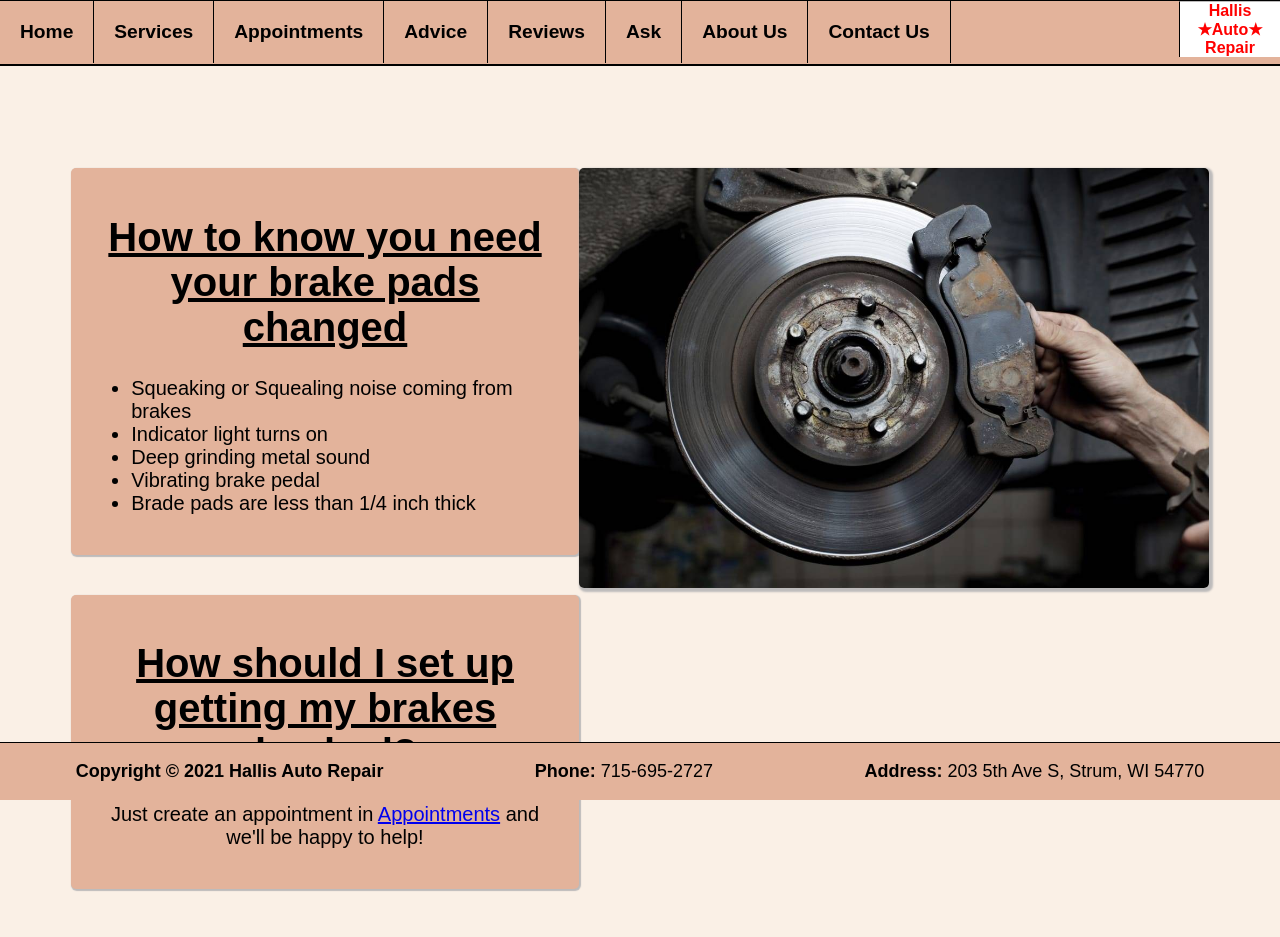
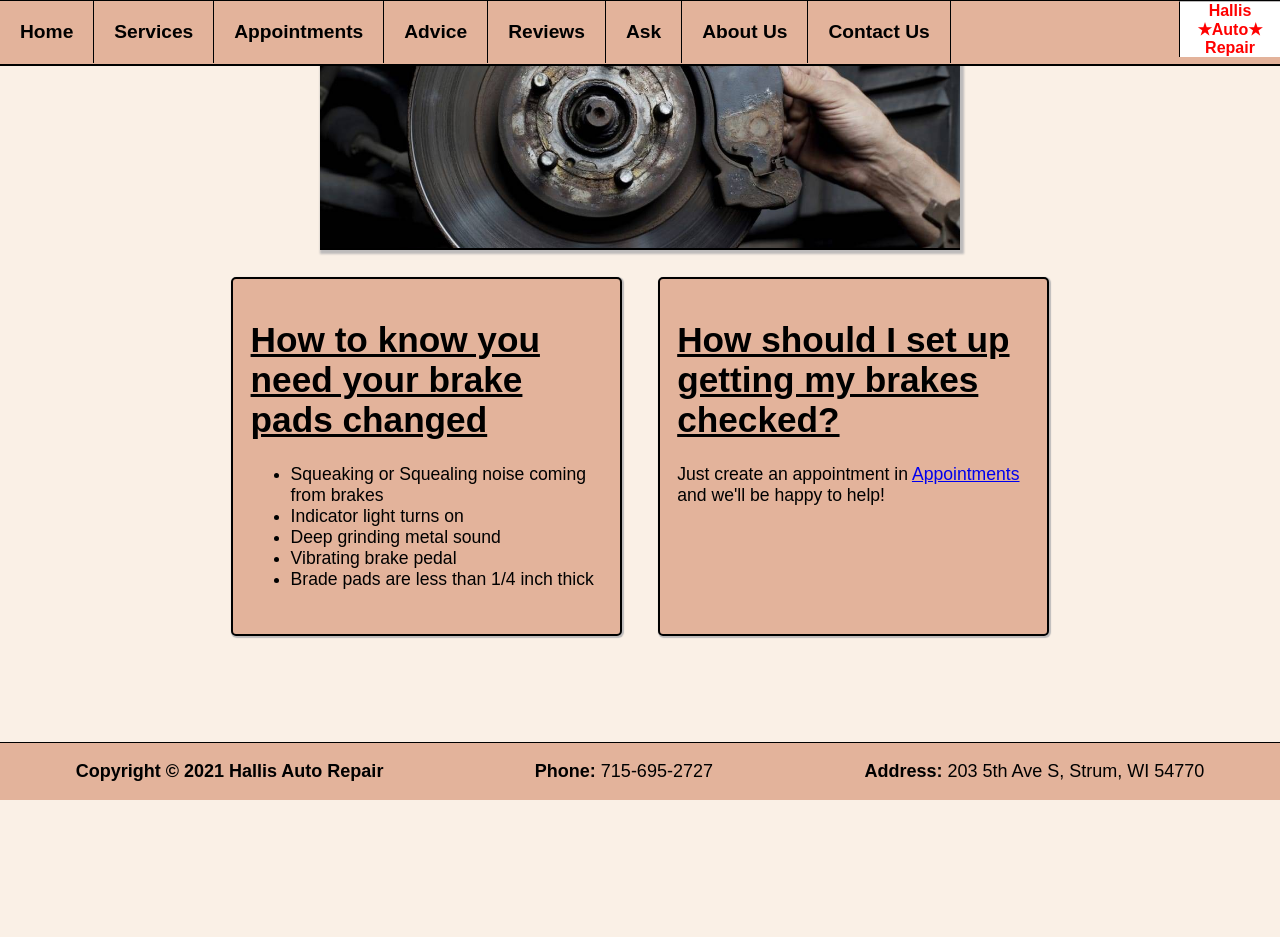
Before and after one commit to milesHerrick/web-systems, a PHP site: page /brakes.html in a window 1280 px wide. After the commit the page ends 800 px from the top, so only its background shows below. Run offline with PHP 8.4, Linux system fonts and the light colour scheme.

Commit message:
mass changes

```diff
--- a/brakes.html
+++ b/brakes.html
@@ -45,6 +45,9 @@
 
     <div class="flexbox">
         <div class="container">
+            <div id=image>
+                <img src="images/brakes.jpg" alt="Brakes">
+            </div>
             <div class="textcontainer">
                 <div class="textbox">
                     <h1><u><b>How to know you need your brake pads changed</b></u></h1>
@@ -61,9 +64,6 @@
                     <p>Just create an appointment in <a href="appointments.html">Appointments</a> and we'll be happy to help!</p>
                 </div>
             </div>
-            <div class="image">
-                <img src="images/brakes.jpg" alt="Brakes">
-            </div>
         </div>
     </div>
 
--- a/css/about.css
+++ b/css/about.css
@@ -45,8 +45,8 @@ img {
 
 #image{
     padding-bottom: 1%;
-    height: 30vh;
-    width: 100vw;
+    height: 35vh;
+    width: 50vw;
 }
 img{
     border-bottom: 2px solid black;
--- a/css/appointments.css
+++ b/css/appointments.css
@@ -107,7 +107,7 @@ input[type=time]{
 #image{
     padding-bottom: 1%;
     height: 30vh;
-    width: 100vw;
+    width: 50vw;
 }
 img{
     border-bottom: 2px solid black;
--- a/css/ask.css
+++ b/css/ask.css
@@ -65,7 +65,7 @@ input[type=submit]{
 #image{
     padding-bottom: 1%;
     height: 30vh;
-    width: 100vw;
+    width: 50vw;
 }
 img{
     border-bottom: 2px solid black;
--- a/css/brakes.css
+++ b/css/brakes.css
@@ -8,43 +8,43 @@
 
 .container{
     display: flex;
-    flex-direction: row;
-    align-items: flex-start;
-    justify-content: space-around;
+    flex-direction: column;
+    align-items: center;
+    justify-content: center;
     width: 90%;
-    margin-top: 10em;
 }
+
 
 .textcontainer {
     display: flex;
-    flex-direction: column;
-    width: 51%;
-    justify-content: space-between;
+    flex-direction: row;
+    width: 75%;
+    justify-content: space-evenly;
 }
 
 .textbox {
+    border: 2px solid black;
     background-color: #e3b39b;
-    height: 20%;
+    height: 40vh;
+    width: 100%;
     border-radius: 5px;
     box-shadow: 1px 1px 1px 1px rgb(189, 187, 187);
     padding: 1em;
-    font-size: 1.25em;
+    margin: 1em;
+    font-size: 1.1em;
     margin-bottom: 2em;
 }
 
-h1 {
-    text-align: center;
+#image{
+    padding-bottom: 1%;
+    height: 30vh;
+    width: 50vw;
 }
-
-p {
-    text-align: center;
+img{
+    border-bottom: 2px solid black;
+    border-radius: 0% !important;
+    height: 100%;
+    width: 100%;
+    object-fit: cover;
+    object-position: 0% 50%;
 }
-
-img {
-    width: 100%;
-}
-
-.image {
-    width: 45em;
-    align-items: center;
-}
--- a/css/reviews.css
+++ b/css/reviews.css
@@ -134,7 +134,7 @@
 #image{
   padding-bottom: 1%;
   height: 30vh;
-  width: 100vw;
+  width: 50vw;
 }
 img{
   border-bottom: 2px solid black;
--- a/css/services.css
+++ b/css/services.css
@@ -38,7 +38,7 @@
 #image{
     padding-bottom: 1%;
     height: 30vh;
-    width: 100vw;
+    width: 50vw;
 }
 img{
     border-bottom: 2px solid black;
--- a/oil.html
+++ b/oil.html
@@ -44,6 +44,9 @@
 
     <div class="flexbox">
         <div class="container">
+            <div id=image>
+                <img src="images/oil/oilpour.jpg" alt="Oil Pouring">
+            </div>
             <div class="textcontainer">
                 <div class="textbox">
                     <ul>
@@ -62,9 +65,6 @@
                     <p>Just create an appointment in <a href="appointments.html">Appointments</a> and we'll be happy to help!</p>
                 </div>
             </div>
-            <div class="image">
-                <img src="images/oil/oilpour.jpg" alt="Oil Pouring">
-            </div>
         </div>
     </div>
 
--- a/tires.html
+++ b/tires.html
@@ -45,6 +45,9 @@
 
     <div class="flexbox">
         <div class="container">
+            <div id=image>
+                <img src="images/tire.jpg" alt="Tire">
+            </div>
             <div class="textcontainer">
                 <div class="textbox">
                     <h1><u><b>How to know you need new tires</b></u></h1>
@@ -62,9 +65,6 @@
                     <p>Just create an appointment in <a href="appointments.html">Appointments</a> and we'll be happy to help!</p>
                 </div>
             </div>
-            <div class="image">
-                <img src="images/tire.jpg" alt="Tire Change">
-            </div>
         </div>
     </div>
 
```
Also changed, not shown: css/contact.css (+4 -6 lines), css/oil.css (+23 -19 lines), css/tires.css (+20 -17 lines).
